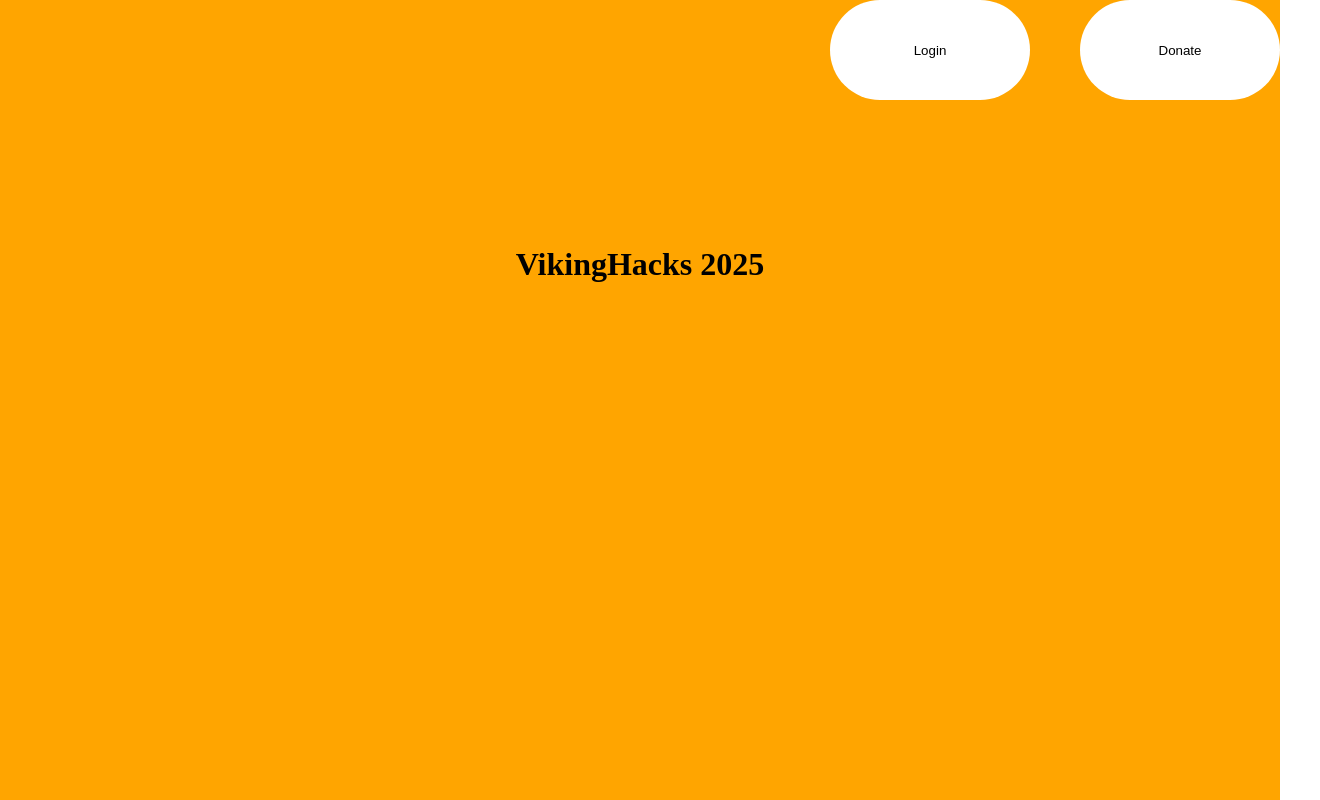
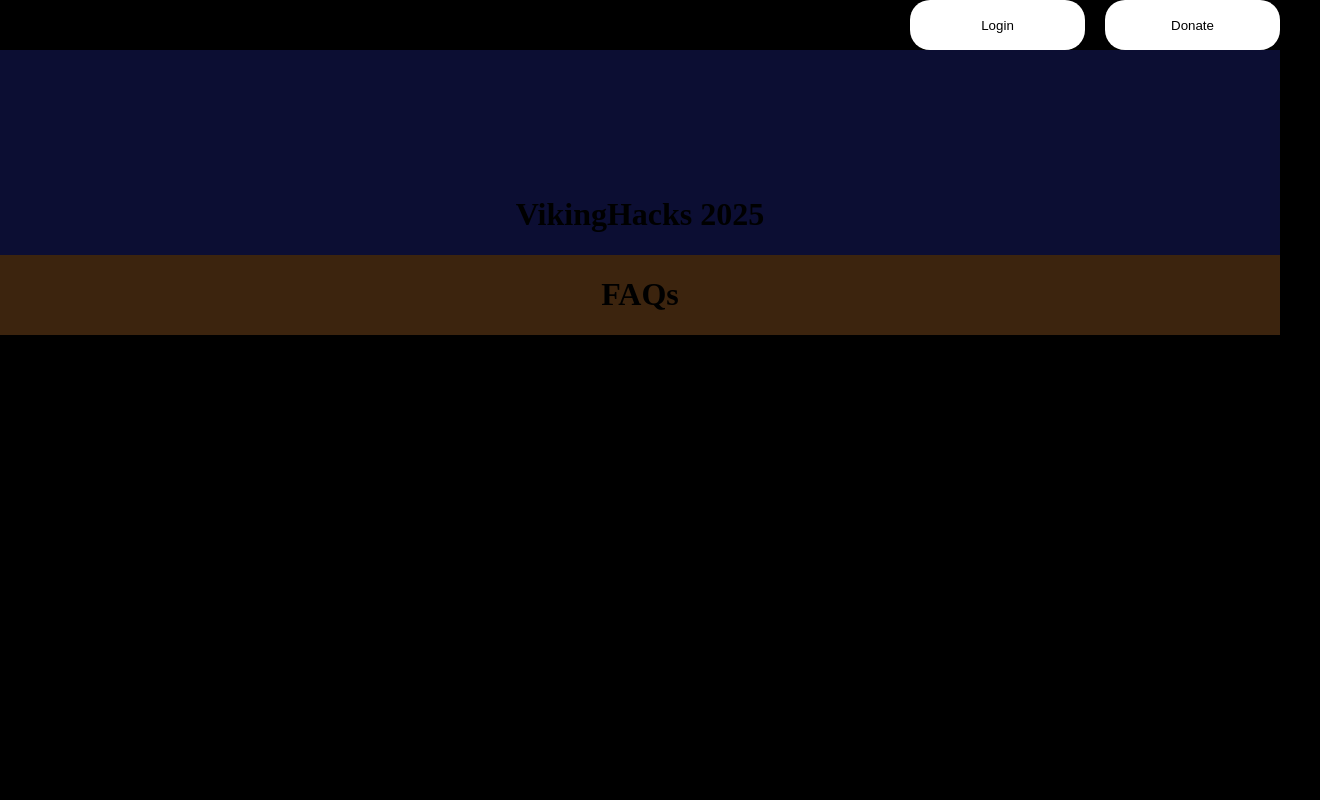
Before and after one commit to RKS244256/NPHacks-Website-2025, a plain HTML site: page index.html in a window 1280 px wide. Shown: the top 800 px of the page, 1320 px wide, since content can reach past the window. Drawn offline with Linux system fonts and the light colour scheme.

Commit message:
Cleaned up some stuff. Looks rough, don't worry

```diff
--- a/index.html
+++ b/index.html
@@ -4,26 +4,22 @@
 	<title>VikingHacks 2025</title>
 	<link rel="stylesheet" href="style.css">
 </head>
-<body id="body">
-	<div id="main">
-	<header id="header">
-
-
+<body>
+    <div class="main">
+        <div class="header" id="header">
             <a href="login.html">
                 <button id="login">Login</button>
             </a>
-
             <a href="donate.html">
                 <button id="donate">Donate</button>
             </a>
-	</header>
-
+        </div>
+        <div class="landing">
             <h1 id="mainWelcome">VikingHacks 2025</h1>
         </div>
-
-	<div id="secondary">
+        <div class="FAQ">
             <h1 id="faqHeader">FAQs</h1>
         </div>
-
+    </div>
 </body>
 </html>
--- a/style.css
+++ b/style.css
@@ -1,30 +1,38 @@
+
+body{
+	background-color: #000000;
+	margin: 0;
+	padding: 0;
+}
 
 #donate, #login{
     float: right;
-    width: 200px;
-    height: 100px;
+    width: 175px;
+    max-width: 100%;
+    height: 50px;
     background-color: white;
     border: none;
-    border-radius: 100px;
+    border-radius: 20px;
+    text-size: 5px;
 }
 
-#header{
-display: flex;
-justify-content: flex-end; /* Align buttons to the right */
-gap: 50px; /* Add space between buttons */
+.header{
+    position: sticky;
+    top: 0;
+    display: flex;
+    justify-content: flex-end; /* Align buttons to the right */
+    gap: 20px; /* Add space between buttons */
 }
 
 
+.main {
+    display: flex;
+    flex-direction: column;
+}
 
-
-#main{
-    background-color: orange;
-    height: 1000px;
+.landing{
+    background-color: #0c0e33;
     width: 100%;
-    margin: 0;
-    box-sizing: border-box;
-    top: 0;
-    left: 0;
 }
 
 #mainWelcome{
@@ -32,11 +40,9 @@ gap: 50px; /* Add space between buttons */
     padding-top: 125px;
 }
 
-#secondary{
-    background-color: greenyellow;
-    height: 1000px;
+.FAQ{
+    background-color: #3c240e;
     width: 100%;
-    padding: 20px;
 
 }
 
```
Lines whose indentation alone changed are shown as unchanged.
